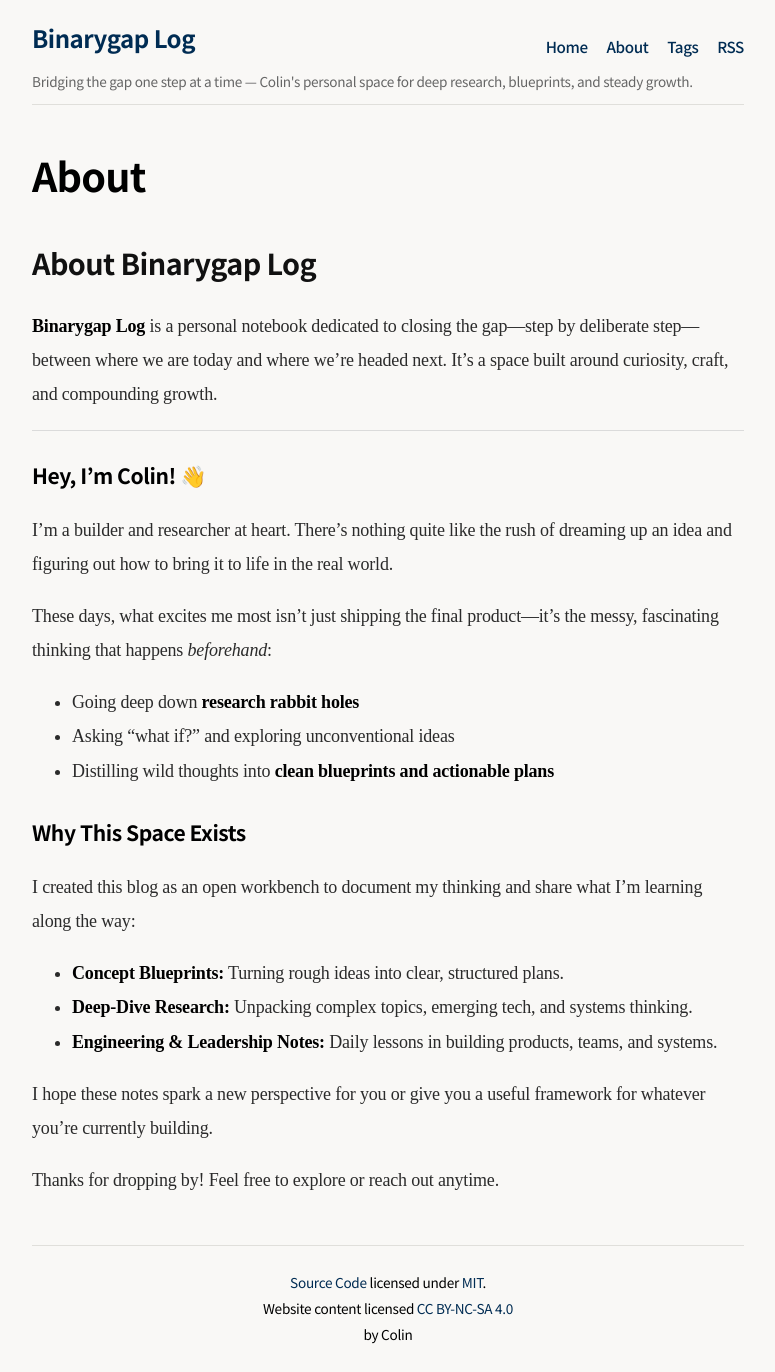
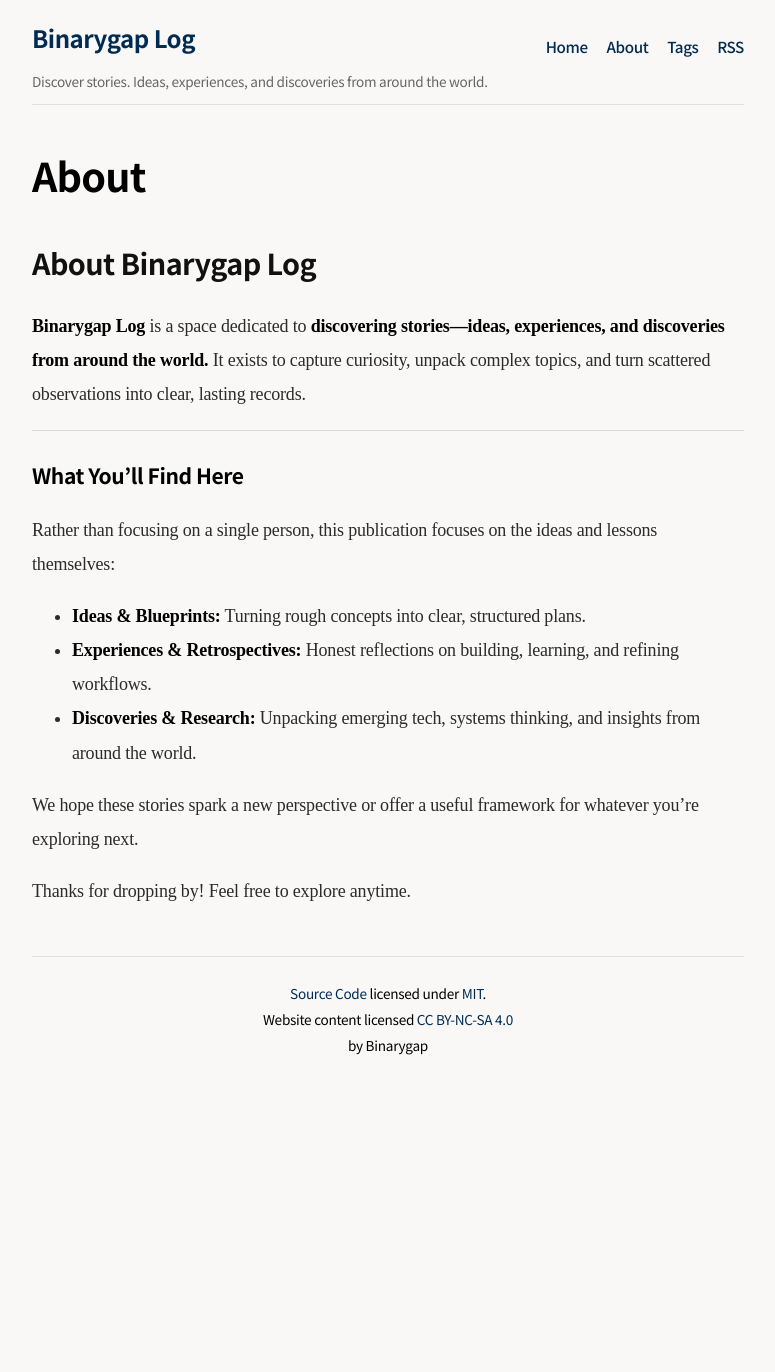
Before and after one commit to Sunggu/sunggu.github.com, a Jekyll site: the page built from _pages/about.markdown, in a window 1280 px wide. Shown: the whole page, without its empty margins (252-1027 px from the left). Built offline with Jekyll 4.4.1, drawn with Linux system fonts in a browser that asks for light colours; after the commit the page ends 1083 px from its top, so only the background shows below that.

Commit message:
Update slogan, remove Korean image assets, and refocus site copy on Binarygap Log

```diff
--- a/_config.yml
+++ b/_config.yml
@@ -3,8 +3,8 @@
 # Site settings
 title: Binarygap Log
 email: yuseungku@gmail.com
-description: "Bridging the gap one step at a time — Colin's personal space for deep research, blueprints, and steady growth."
-tagline: "Bridging the gap step by step"
+description: "Discover stories. Ideas, experiences, and discoveries from around the world."
+tagline: "Discover stories. Ideas, experiences, and discoveries from around the world."
 baseurl: ""
 url: "https://blog.binarygap.com"
 repository: Sunggu/sunggu.github.com
@@ -18,8 +18,8 @@ google_analytics: "G-XYMZ7XMCDQ"
 
 comments: false
 
-author: Colin
-author_bio: "Hey there! I'm Colin. I love tinkering with ideas, diving down research rabbit holes, and turning bold ideas into clear blueprints."
+author: "Binarygap"
+author_bio: "Binarygap Log shares ideas, experiences, and discoveries from around the world — turning curiosity into clear blueprints and meaningful stories."
 author_pic: ""
 
 paginate: 5
--- a/_pages/about.markdown
+++ b/_pages/about.markdown
@@ -6,27 +6,18 @@ permalink: /about/
 
 ## About Binarygap Log
 
-**Binarygap Log** is a personal notebook dedicated to closing the gap—step by deliberate step—between where we are today and where we're headed next. It's a space built around curiosity, craft, and compounding growth.
+**Binarygap Log** is a space dedicated to **discovering stories—ideas, experiences, and discoveries from around the world.** It exists to capture curiosity, unpack complex topics, and turn scattered observations into clear, lasting records.
 
 ---
 
-### Hey, I'm Colin! 👋
+### What You'll Find Here
 
-I'm a builder and researcher at heart. There's nothing quite like the rush of dreaming up an idea and figuring out how to bring it to life in the real world.
+Rather than focusing on a single person, this publication focuses on the ideas and lessons themselves:
 
-These days, what excites me most isn't just shipping the final product—it’s the messy, fascinating thinking that happens *beforehand*:
-- Going deep down **research rabbit holes**
-- Asking "what if?" and exploring unconventional ideas
-- Distilling wild thoughts into **clean blueprints and actionable plans**
+- **Ideas & Blueprints:** Turning rough concepts into clear, structured plans.
+- **Experiences & Retrospectives:** Honest reflections on building, learning, and refining workflows.
+- **Discoveries & Research:** Unpacking emerging tech, systems thinking, and insights from around the world.
 
-### Why This Space Exists
+We hope these stories spark a new perspective or offer a useful framework for whatever you're exploring next.
 
-I created this blog as an open workbench to document my thinking and share what I'm learning along the way:
-
-- **Concept Blueprints:** Turning rough ideas into clear, structured plans.
-- **Deep-Dive Research:** Unpacking complex topics, emerging tech, and systems thinking.
-- **Engineering & Leadership Notes:** Daily lessons in building products, teams, and systems.
-
-I hope these notes spark a new perspective for you or give you a useful framework for whatever you're currently building.
-
-Thanks for dropping by! Feel free to explore or reach out anytime.
+Thanks for dropping by! Feel free to explore anytime.
```
Also changed, not shown: _posts/2026-08-30-refactoring-the-unit-of-records.md (+0 -3 lines), README.md, assets/images/posts/005-refactoring-the-unit-of-records-cover.png (deleted), assets/images/posts/005-refactoring-the-unit-of-records-thumb.png (deleted).
